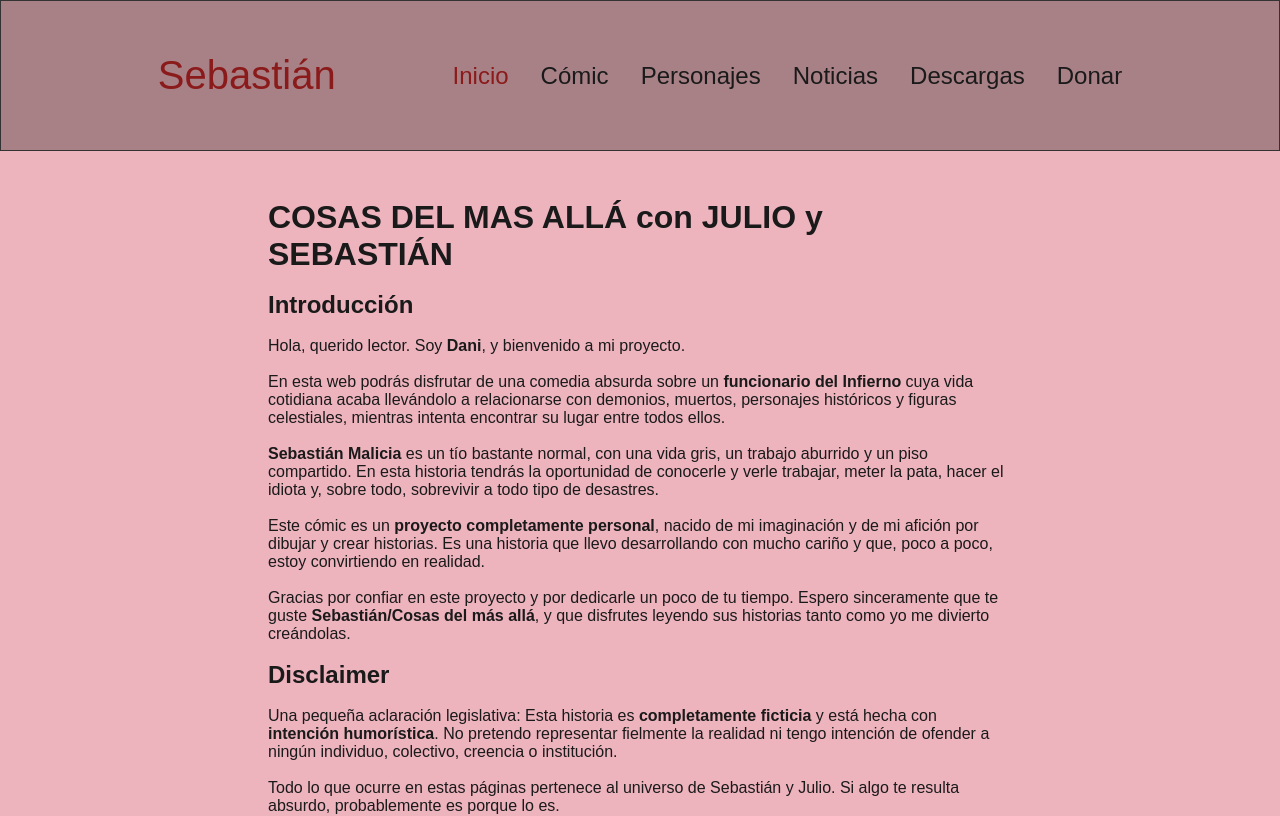
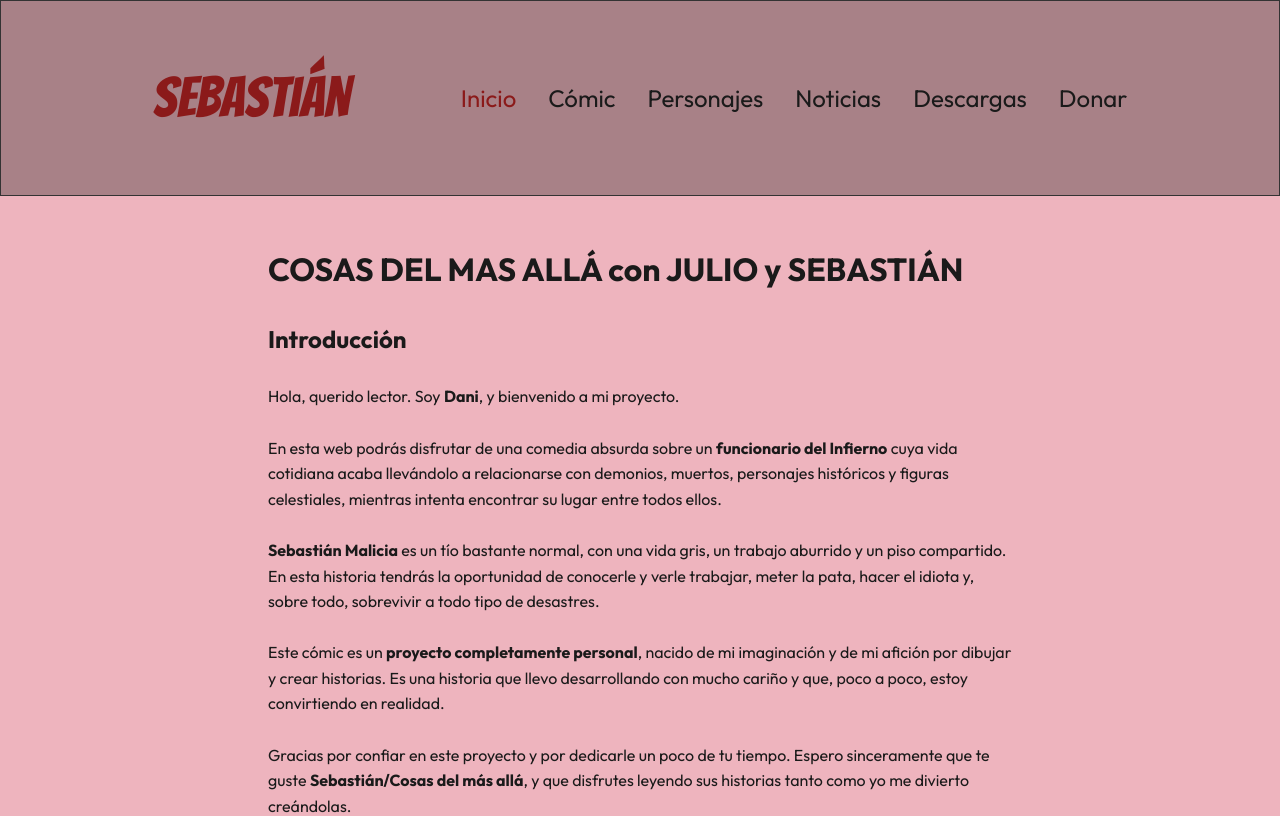
Before and after one commit to darchery/sebastian-webcomic, a React (Vite) app: page / in a window 1280 px wide. Shown: the top 816 px of the page. Built offline with nearby package versions, Linux system fonts and the light colour scheme; no server answers.

Commit message:
refactor:Comics font added from google font and some styles were refined
- Reset a, img and button css
- Added some constas of root

```diff
--- a/index.html
+++ b/index.html
@@ -4,7 +4,12 @@
     <meta charset="UTF-8" />
     <link rel="icon" type="image/svg+xml" href="/favicon.svg" />
     <meta name="viewport" content="width=device-width, initial-scale=1.0" />
-    <title>comic-web-project</title>
+    <title>Sebastián Webcomic - Cosas del más allá</title>
+
+    <link rel="preconnect" href="https://fonts.googleapis.com">
+    <link rel="preconnect" href="https://fonts.gstatic.com" crossorigin>
+    <link href="https://fonts.googleapis.com/css2?family=Outfit:wght@400;600;700&family=Bangers&display=swap" rel="stylesheet">
+
   </head>
   <body>
     <div id="root"></div>
--- a/src/index.css
+++ b/src/index.css
@@ -1,11 +1,14 @@
 :root {
   --bg-primary: #eeb4be;      /* rojo oscuro rosita, fondo principal */
   --bg-secondary: #a88187;    /* rojo claro un poco mas claro */
+  --bg-card: #222;
   --accent: #8b1a1a;          /* rojo oscuro, color principal de acento */
+  --accent-hover: #ff4d5a;    /* rojo brillante, color de acento al pasar el mouse */
   --text-primary: #1a1a1a;    /* negro, texto principal */
-  --text-secondary: #4a3030;  /* rojo oscuro apagado, texto secundario */
-  --font-main: Arial, sans-serif;
-  --font-heading: Arial, sans-serif;
+  --text-secondary: #412525;  /* rojo oscuro apagado, texto secundario */
+  --font-main: 'Outfit', sans-serif;
+  --font-heading: 'Bangers', sans-serif;
+  --radius: 8px;
 }
 
 * {
@@ -18,8 +21,22 @@ body {
   background: var(--bg-primary);
   color: var(--text-primary);
   font-family: var(--font-main);
+  line-height: 1.6;
 }
 
+a {
+    color: var(--accent-hover)
+}
+
+img {
+    max-width: 100%;
+    height: auto;
+}
+
+button {
+    cursor: pointer;
+    font-family: var(--font-main);
+}
 
 .content {
   max-width: 800px;      /* opcional: limita el ancho de lectura en pantallas grandes */
@@ -76,7 +93,7 @@ body {
 /* Donde pone el Título o Logo*/
 .navbar-logo {
     font-family: var(--font-heading);
-    font-size: 2.5rem;
+    font-size: 3.5rem;
     color: var(--accent);
     text-decoration: none;
 }
```
